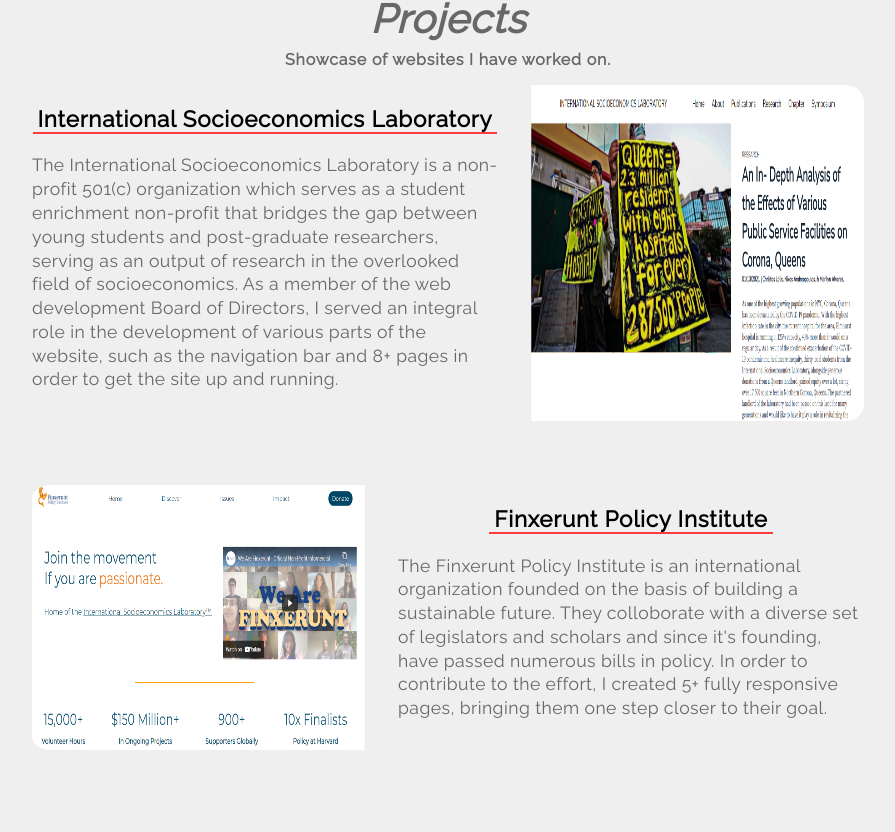
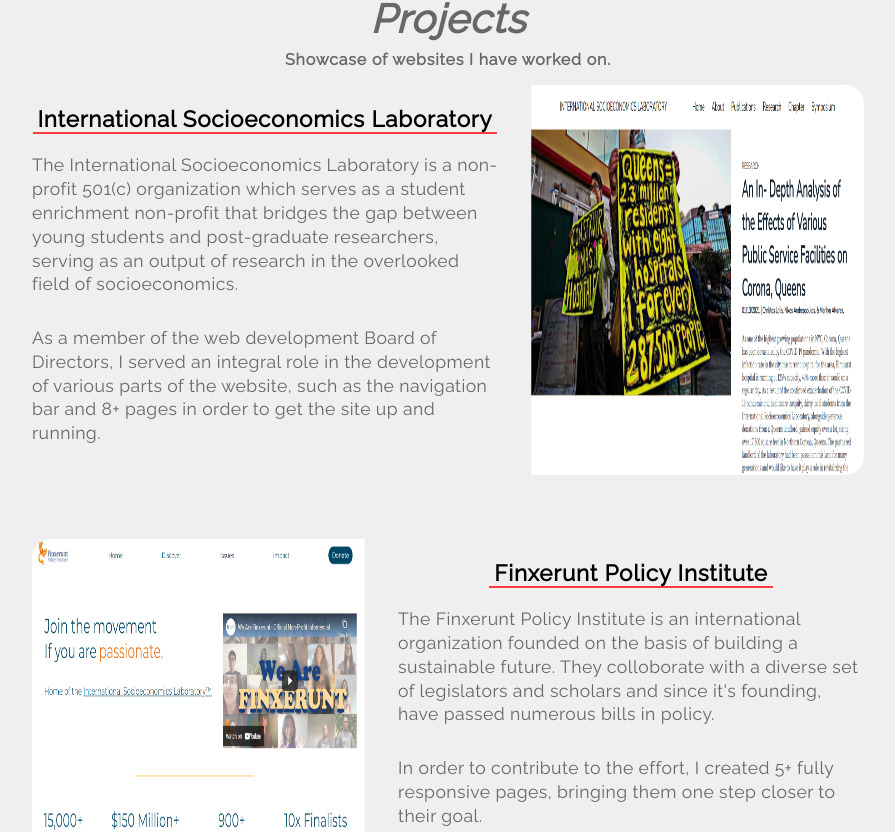
Before and after one commit to TChoy04/personal-website, a React (Create React App) app: page / in a window 1280 px wide. Shown: the part 720-1552 px from the top of the page, without its empty margins (192-1087 px from the left). Built offline with nearby package versions, Linux system fonts and the light colour scheme; a web font is replaced by a local one.

Commit message:
updated Project Container and Project.js

```diff
--- a/src/components/ProjectContainer.js
+++ b/src/components/ProjectContainer.js
@@ -15,8 +15,9 @@ const ProjectContainer = () => {
         id="isl-image"
         source={isl}
         name="International Socioeconomics Laboratory"
-        description="The International Socioeconomics Laboratory is a non-profit 501(c) organization which serves as a student enrichment non-profit that bridges the gap between young students and post-graduate researchers, serving as an output of research in the overlooked field of socioeconomics. As a member of the web development Board of Directors, I served an integral role in the development of various parts of the website, such as the navigation bar and 8+ pages in order to get the site up and running.
+        description="The International Socioeconomics Laboratory is a non-profit 501(c) organization which serves as a student enrichment non-profit that bridges the gap between young students and post-graduate researchers, serving as an output of research in the overlooked field of socioeconomics.
 "
+      description2="As a member of the web development Board of Directors, I served an integral role in the development of various parts of the website, such as the navigation bar and 8+ pages in order to get the site up and running."
         direction="row"
         link="https://socioeconlabs.org"
       />
@@ -24,7 +25,8 @@ const ProjectContainer = () => {
         id="finx-image"
         source={finx}
         name="Finxerunt Policy Institute"
-        description="The Finxerunt Policy Institute is an international organization founded on the basis of building a sustainable future. They colloborate with a diverse set of legislators and scholars and since it's founding, have passed numerous bills in policy. In order to contribute to the effort, I created 5+ fully responsive pages, bringing them one step closer to their goal."
+        description="The Finxerunt Policy Institute is an international organization founded on the basis of building a sustainable future. They colloborate with a diverse set of legislators and scholars and since it's founding, have passed numerous bills in policy."
+        description2="In order to contribute to the effort, I created 5+ fully responsive pages, bringing them one step closer to their goal."
         direction="row-reverse"
         link="https://finxerunt.org"
       />
--- a/src/components/Projects.js
+++ b/src/components/Projects.js
@@ -15,6 +15,7 @@ const Projects = (item) => {
           </a>
         </h4>
         <p className="project-description">{item.description}</p>
+        <p className="project-description">{item.description2}</p>
       </div>
 
       <img className="project-image" src={item.source} alt={item.id}></img>
```
